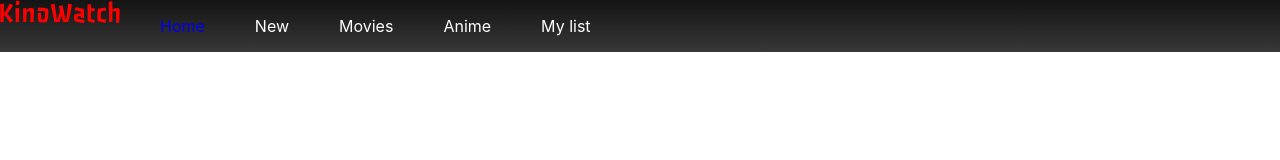
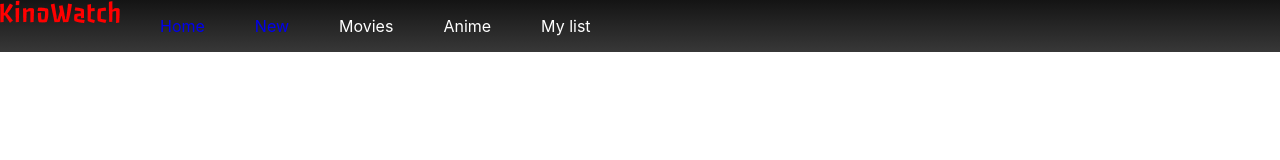
Before and after one commit to Kazakhstania-devp/diplom_opyat, a React (Create React App) app in the folder kinowatch/: page / in a window 1280 px wide. Shown: the top 160 px of the page. Built offline with nearby package versions, Linux system fonts and the light colour scheme.

Commit message:
Update header.jsx
Добавил ссылку

```diff
--- a/kinowatch/src/components/header.jsx
+++ b/kinowatch/src/components/header.jsx
@@ -11,7 +11,7 @@ function Header (props){
             </a>
             <ul className = "header__menu">
                 <li className = "menu__item"><a href = "#">Home</a></li>
-                <li className = "menu__item">New</li>
+                <li className = "menu__item"><a href = "#">New</a></li>
                 <li className = "menu__item">Movies</li>
                 <li className = "menu__item">Anime</li>
                 <li className = "menu__item">My list</li>
```
